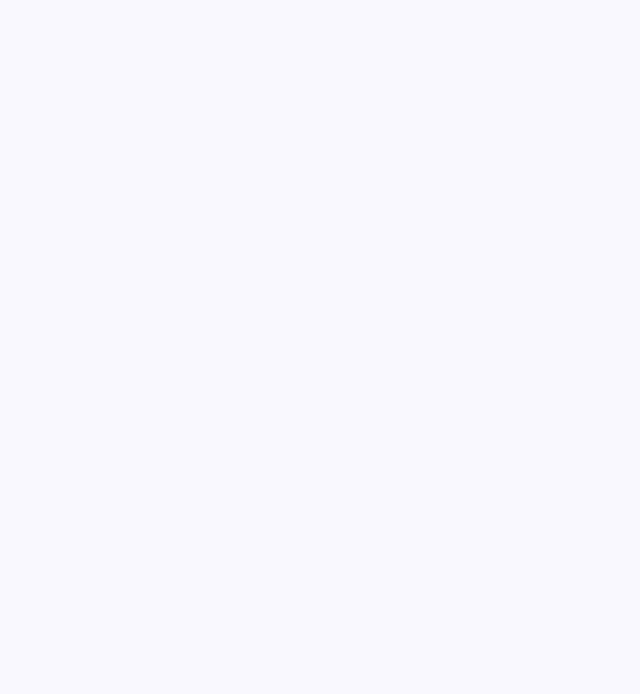
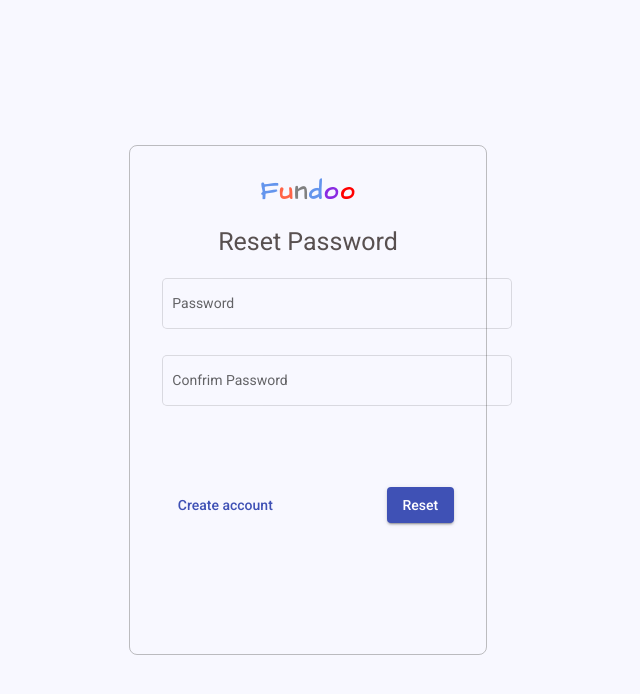
Before and after one commit to sohail-ahamed-qureshi/Fundoo-Frontend, an Angular app: page /resetPassword in a window 1280 px wide. Before the commit this address led to /. Shown: the top 694 px of the page, without its empty margins (332-972 px from the left). Built offline with nearby package versions, Linux system fonts and the light colour scheme.

Commit message:
[sohail]:hammer:new reset password page

```diff
--- /dev/null
+++ b/src/app/Components/resetpassword/resetpassword.component.html
@@ -0,0 +1,21 @@
+
+<section class="mainContent">
+    <div>
+      <app-logo></app-logo>
+      <h2>Reset Password</h2>
+    </div>
+    <div>
+      <mat-form-field appearance="outline">
+        <mat-label>Password</mat-label>
+        <input class="input" matInput type="password" />
+      </mat-form-field>
+      <mat-form-field appearance="outline">
+          <mat-label>Confrim Password</mat-label>
+          <input class="input" matInput type="text" autocomplete="off" />
+        </mat-form-field>
+    </div>
+    <div class="buttonsPart">
+      <button mat-button color="primary">Create account</button>
+      <button class="submitBtn" mat-raised-button color="primary">Reset </button>
+    </div>
+  </section>
--- /dev/null
+++ b/src/app/Components/resetpassword/resetpassword.component.scss
@@ -0,0 +1,30 @@
+.mainContent {
+    max-width: 28%;
+    height: 510px;
+    padding: 2.5%;
+    position: absolute;
+    top: 0;
+    bottom: 0;
+    left: 0;
+    right: 0;
+    margin: auto;
+    border: 1px solid rgba(128, 128, 128, 0.5);
+    border-radius: 8px;
+    text-align: center;
+  }
+
+  h2 {
+    font-size: 25px;
+    font-weight: 400;
+    color: rgb(88, 80, 80);
+  }
+
+  mat-form-field {
+    width: 350px;
+  }
+
+  .buttonsPart {
+    margin-top: 20%;
+    display: flex;
+    justify-content: space-between;
+  }
--- /dev/null
+++ b/src/app/Components/resetpassword/resetpassword.component.ts
@@ -0,0 +1,15 @@
+import { Component, OnInit } from '@angular/core';
+
+@Component({
+  selector: 'app-resetpassword',
+  templateUrl: './resetpassword.component.html',
+  styleUrls: ['./resetpassword.component.scss']
+})
+export class ResetpasswordComponent implements OnInit {
+
+  constructor() { }
+
+  ngOnInit(): void {
+  }
+
+}
--- a/src/app/app-routing.module.ts
+++ b/src/app/app-routing.module.ts
@@ -1,4 +1,4 @@
-// import { ResetpasswordComponent } from './Components/resetpassword/resetpassword.component';
+import { ResetpasswordComponent } from './Components/resetpassword/resetpassword.component';
 import { ForgotPasswordComponent } from './Components/forgot-password/forgot-password.component';
 import { LoginComponent } from './Components/login/login.component';
 import { RegisterComponent } from './Components/register/register.component';
@@ -9,7 +9,7 @@ const routes: Routes = [
   {path: 'signup', component:RegisterComponent},
   {path: 'login', component: LoginComponent},
   {path: 'forgotPassword', component: ForgotPasswordComponent},
-  // {path: 'resetPassword', component: ResetpasswordComponent},
+  {path: 'resetPassword', component: ResetpasswordComponent},
 ];
 
 @NgModule({
--- a/src/app/app.module.ts
+++ b/src/app/app.module.ts
@@ -14,10 +14,10 @@ import {MatCheckboxModule} from '@angular/material/checkbox';
 import {MatButtonModule} from '@angular/material/button';
 import {  ReactiveFormsModule } from '@angular/forms';
 import { ForgotPasswordComponent } from './Components/forgot-password/forgot-password.component';
-// import { ResetpasswordComponent } from './Components/resetpassword/resetpassword.component';
+import { ResetpasswordComponent } from './Components/resetpassword/resetpassword.component';
 
 @NgModule({
-  declarations: [AppComponent, RegisterComponent, LoginComponent, LogoComponent, ForgotPasswordComponent],
+  declarations: [AppComponent, RegisterComponent, LoginComponent, LogoComponent, ForgotPasswordComponent, ResetpasswordComponent],
   imports: [
     BrowserModule,
     AppRoutingModule,
```
Also changed, not shown: 1 other file (tests, documents, lock files or other folders).
